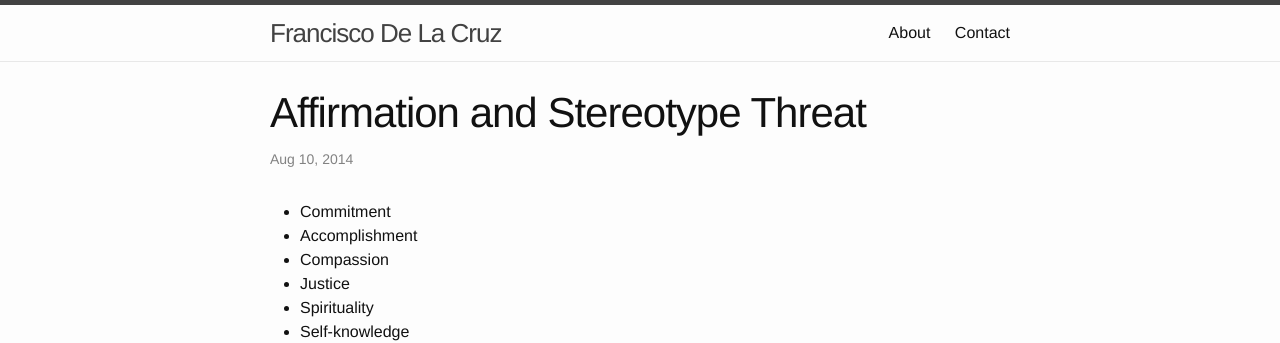
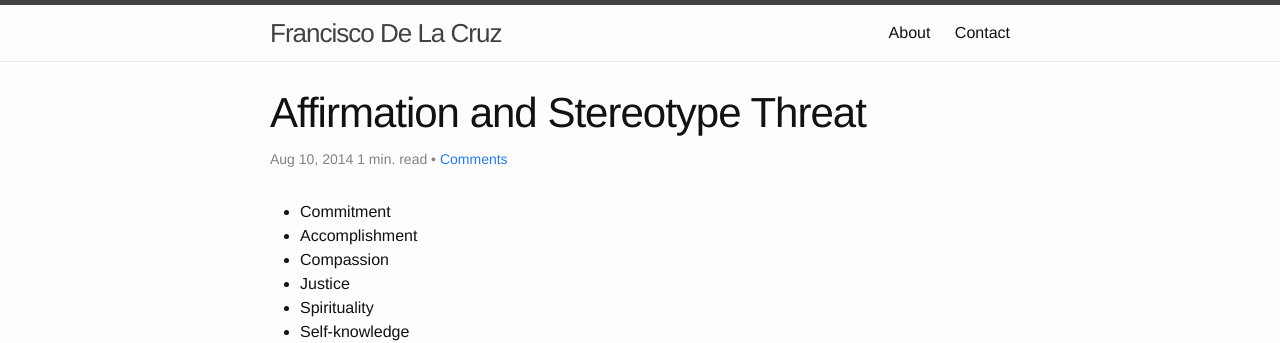
Before and after one commit to fdelacruz/blog, a Jekyll site: the page built from _posts/2014-08-10-affirmation-and-stereotype-threat.md, in a window 1280 px wide. Shown: the top 343 px of the page. Built offline with Jekyll 4.4.1, drawn with Linux system fonts in a browser that asks for light colours; comment, search, counter and statistics services are not loaded.

Commit message:
Add Read Time to post

```diff
--- a/_layouts/post.html
+++ b/_layouts/post.html
@@ -1,17 +1,23 @@
 ---
 layout: default
 ---
+{% capture readtime %}{{ page.content | number_of_words | plus:91 | divided_by:180 }}{% endcapture %}
 <div class="post">
 
   <header class="post-header">
     <h1 class="post-title">{{ page.title }}</h1>
-    <p class="post-meta">{{ page.date | date: "%b %-d, %Y" }}{% if page.author %} • {{ page.author }}{% endif %}{% if page.meta %} • {{ page.meta }}{% endif %}</p>
+    <p class="post-meta">
+      {{ page.date | date: "%b %-d, %Y" }}{% if page.author %} • {{ page.author }}{% endif %}{% if page.meta %} • {{ page.meta }}{% endif %}
+      {% if readtime == '0' %} &lt; 1{% else %}{{ readtime }}{% endif %} min. read &bull;
+      <a href="#disqus_thread" data-disqus-identifier="{{ page.path | split:'/' | last | cgi_escape }}">Comments</a>
+    </p>
   </header>
 
   <article class="post-content">
     {{ content }}
   </article>
 
+{% if post.comments != false %}
   <div id="disqus_thread"></div>
-
+{% endif %}
 </div>
```
Also changed, not shown: index.html (+7 -4 lines).
